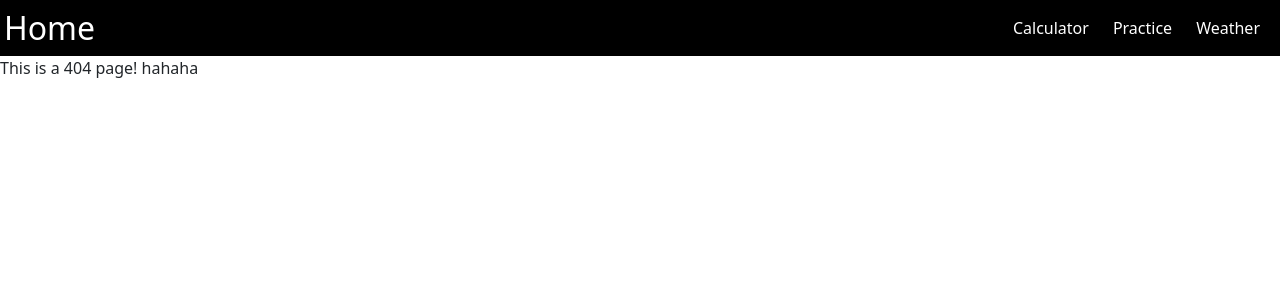
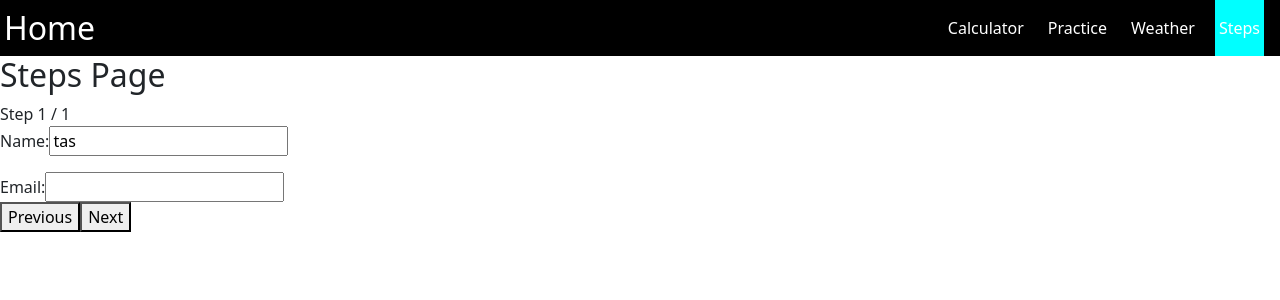
Before and after one commit to aaronn718/Algorithms, a React (Vite) app in the folder React-demo/: page /steps in a window 1280 px wide. Before the commit this address had no page. Shown: the top 300 px of the page. Built offline with nearby package versions, Linux system fonts and the light colour scheme.

Commit message:
working on steps

```diff
--- a/React-demo/src/Routes.tsx
+++ b/React-demo/src/Routes.tsx
@@ -3,6 +3,7 @@
 import { PracticePage } from "./pages/PracticePage";
 import { NotFoundPage } from "./pages/NotFoundPage";
 import { WeatherPage } from "./pages/WeatherPage";
+import { StepsPage } from "./pages/StepsPage";
 
 //https://www.youtube.com/watch?v=xMYo9jaMah8&t=208s
 export const MyRoutes = () =>
@@ -15,6 +16,7 @@
             <Route path="/cal" element={<Calculator />} />
             <Route path="/practice" element={<PracticePage />} />
             <Route path="/weather" element={<WeatherPage />} />
+            <Route path="/steps" element={<StepsPage />} />
             <Route path="*" element={<NotFoundPage />} />
         </Routes>
     </BrowserRouter>
--- a/React-demo/src/components/NavigationBar.tsx
+++ b/React-demo/src/components/NavigationBar.tsx
@@ -9,6 +9,7 @@
             <CustomLink href="/cal" name="Calculator"/>
             <CustomLink href="/practice" name="Practice"/>
             <CustomLink href="/weather" name="Weather"/>
+            <CustomLink href="/steps" name="Steps"/>
         </ul>
 
 </nav></>);
--- /dev/null
+++ b/React-demo/src/components/Steps.tsx
@@ -0,0 +1,32 @@
+import { ReactElement, useState } from "react";
+
+
+
+export function Steps (steps: ReactElement[]) {
+    const [currentIndex, updateIndex] = useState(0);
+
+    function nextStep()
+    {
+        updateIndex(i => {
+            if(i < steps.length) {
+                return i+1;
+            }
+            return i;});
+    }
+
+    function prevStep(){
+        updateIndex(i => {
+            if(i >0) {
+                return i-1;
+            }
+            return i;});
+    }
+
+    return ({
+        currentIndex: currentIndex,
+        maxIndex: steps.length,
+        currentStep: steps[currentIndex],
+        onNextStep: nextStep,
+        onPrevStep: prevStep,
+    });
+}
--- /dev/null
+++ b/React-demo/src/components/stepForms.tsx
@@ -0,0 +1,14 @@
+import {} from "./Steps"
+
+export interface StepsData {
+    userName: string,
+    email: string,
+    company: string,
+    carMake: string,
+    carYear: string
+}
+export const UserForm = (data : StepsData, setData : () => null) => {
+    return (<><label>Name: </label><input type="input" name="Name" value={data.userName} />
+    <p />
+    <label>Email: </label><input type="input" name="email" /></>);
+}
--- /dev/null
+++ b/React-demo/src/pages/StepsPage.tsx
@@ -0,0 +1,42 @@
+import { FormEvent, SyntheticEvent, useState } from "react";
+import { Steps } from "../components/Steps";
+import { UserForm, StepsData } from "../components/stepForms";
+
+
+
+export const StepsPage = () =>
+{
+
+    const [stepData, updateStepData] = useState<StepsData>({userName: 'tas', email: '', company: '', carMake: '', carYear: ''});
+    //spread it out
+    const {currentIndex, maxIndex, currentStep, onNextStep, onPrevStep} = Steps([
+    <UserForm {...stepData} />]
+    ); //my own hook
+    function onSubmit(e:SyntheticEvent){
+        e.preventDefault();
+if(e.currentTarget.getAttribute("name") === "Next")
+    {
+        onNextStep();
+    }
+    else {
+        if(e.currentTarget.getAttribute("name") === "Prev")
+        {
+            onPrevStep();
+        }
+    }
+    }
+
+    return (<>
+    <h2>Steps Page</h2>
+    <div>
+        <label>Step {currentIndex + 1} / {maxIndex}</label>
+        <form onSubmit={onSubmit}>
+            {currentStep}
+            <div>
+            <button onClick={onSubmit} name="Prev">Previous</button>
+            <button onClick={onSubmit} name="Next">Next</button>
+            </div>
+        </form>
+    </div>
+    </>);
+}
```
